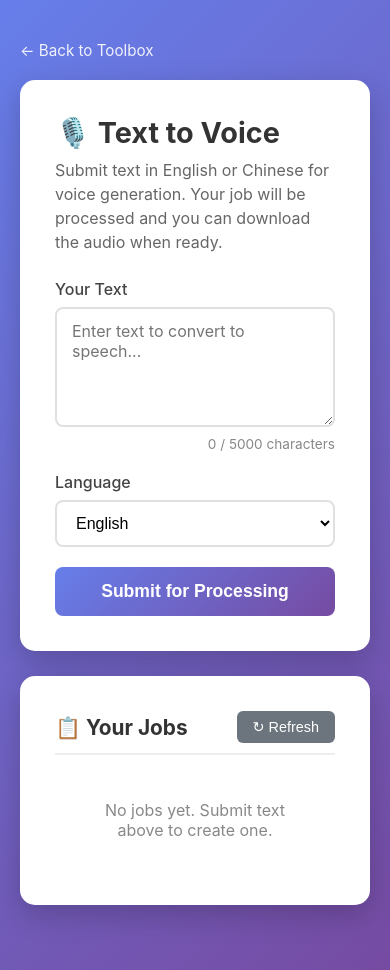
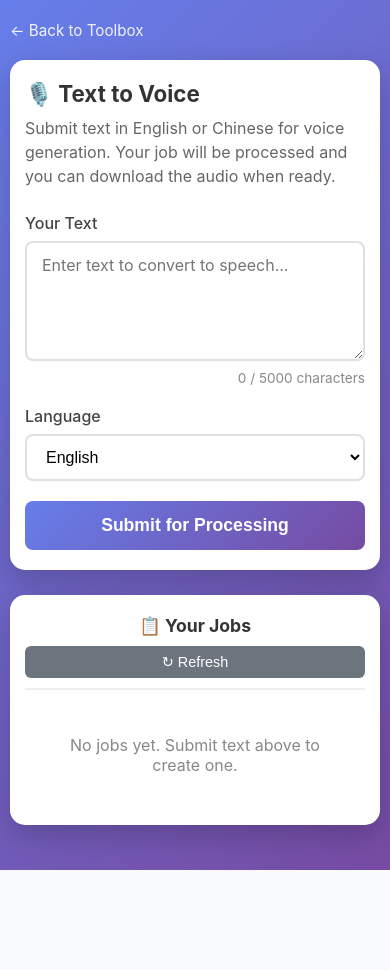
Before and after one commit to similecat/toolbox, a Flask app: page /text-to-voice in a window 390 px wide. After the commit the page ends 870 px from the top, so only its background shows below. Run offline with Flask 3, Linux system fonts and the light colour scheme; data that the repository does not hold is empty.

Commit message:
fix: add mobile-friendly responsive layout for text-to-voice job list

```diff
--- a/templates/text_to_voice.html
+++ b/templates/text_to_voice.html
@@ -314,6 +314,79 @@
             padding-bottom: 0;
             border-bottom: none;
         }
+
+        /* Mobile-friendly responsive styles */
+        @media (max-width: 600px) {
+            body {
+                padding: 20px 10px;
+            }
+
+            .card {
+                padding: 20px 15px;
+            }
+
+            h1 {
+                font-size: 1.4rem;
+            }
+
+            h2 {
+                font-size: 1.1rem;
+            }
+
+            .job-item {
+                flex-direction: column;
+                align-items: flex-start;
+                gap: 10px;
+                padding: 12px;
+            }
+
+            .job-info {
+                width: 100%;
+            }
+
+            .job-text {
+                white-space: normal;
+                overflow: visible;
+                text-overflow: unset;
+                line-height: 1.4;
+                margin-bottom: 6px;
+            }
+
+            .job-meta {
+                display: flex;
+                flex-wrap: wrap;
+                gap: 5px;
+                align-items: center;
+            }
+
+            .job-actions {
+                width: 100%;
+                justify-content: flex-start;
+                flex-wrap: wrap;
+                gap: 8px;
+            }
+
+            .btn-download, .btn-delete {
+                flex: 1;
+                text-align: center;
+                padding: 10px 12px;
+                font-size: 0.85rem;
+            }
+
+            .header-actions {
+                flex-direction: column;
+                gap: 10px;
+                align-items: stretch;
+            }
+
+            .header-actions h2 {
+                text-align: center;
+            }
+
+            .btn-refresh {
+                width: 100%;
+            }
+        }
     </style>
 </head>
 <body>
```
